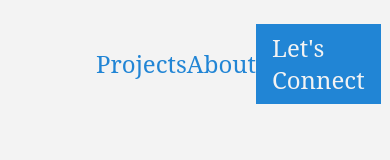
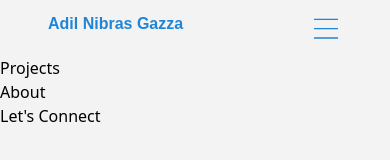
Before and after one commit to gazza-bot/AdilDev_Porto, a website: page src/index.html in a window 390 px wide. Drawn offline with Linux system fonts and the light colour scheme.

Commit message:
feat: mobile-nav

```diff
--- a/src/index.html
+++ b/src/index.html
@@ -1,20 +1,44 @@
 <!DOCTYPE html>
 <html lang="en">
+
 <head>
     <meta charset="UTF-8">
     <meta name="viewport" content="width=device-width, initial-scale=1.0">
     <link href="output.css" rel="stylesheet">
     <title>Document</title>
 </head>
+
 <body class="bg-white-bg">
     <header class="h-64">
-        <nav>
-            <ul class="navbar">
+        <nav class="navbar">
+            <!-- Menu Normal -->
+            <ul class="ul-nav">
                 <li class="li-nav"><a>Projects</a></li>
                 <li class="li-nav"><a>About</a></li>
                 <li class="nav-connect"><a>Let's Connect</a></li>
             </ul>
+
+            <!-- Hamburger button -->
+            <div class="mobile-nav">
+                <p class="font-heading text-blue-main font-bold" >
+                    Adil Nibras Gazza
+                </p>
+                <svg class="text-blue-main" width="32px" height="32px" viewBox="0 0 24 24"
+                    xmlns="http://www.w3.org/2000/svg" fill="currentColor">
+                    <path d="M3 5h18v1H3zm0 8h18v-1H3zm0 7h18v-1H3z" />
+                    <path fill="none" d="M0 0h24v24H0z" />
+                </svg>
+            </div>
         </nav>
+
+        <div class="menu-mobile">
+            <ul class="ul-mobile">
+                <li>Projects</li>
+                <li>About</li>
+                <li>Let's Connect</li>
+            </ul>
+        </div>
     </header>
 </body>
+
 </html>
--- a/src/style.css
+++ b/src/style.css
@@ -1,19 +1,27 @@
 @import "tailwindcss";
-@import url('https://fonts.googleapis.com/css2?family=Merriweather:ital,opsz,wght@0,18..144,300..900;1,18..144,300..900&display=swap');
 @import url('https://fonts.googleapis.com/css2?family=Bebas+Neue&family=Merriweather:ital,opsz,wght@0,18..144,300..900;1,18..144,300..900&display=swap');
 
 @theme{
-    --font-heading: "Bebas Neue", "sans-serif";
-    --font-p: "Merriweather", "serif";
+    --font-heading: "Bebas Neue", sans-serif;
+    --font-p: "Merriweather", serif;
 
     --color-blue-main: #2185D5;
     --color-white-bg: #F3F3F3;
 }
 
 /* Navbar Layout template */
-.navbar{
-    @apply flex flex-row justify-between mx-24 my-6 items-center;
+.navbar {
+    @apply flex items-center px-12 py-3 md:px-24 md:py-6;
 }
+
+.ul-nav {
+    @apply  flex-row justify-between gap-10  items-center w-full hidden md:flex
+}
+
+.mobile-nav {
+    @apply flex flex-row justify-between w-full md:hidden
+}
+
 
 /* Common Navbar Style :
 - color, transitions, and text size */
```
Also changed, not shown: src/output.css, src/script.js (added).
